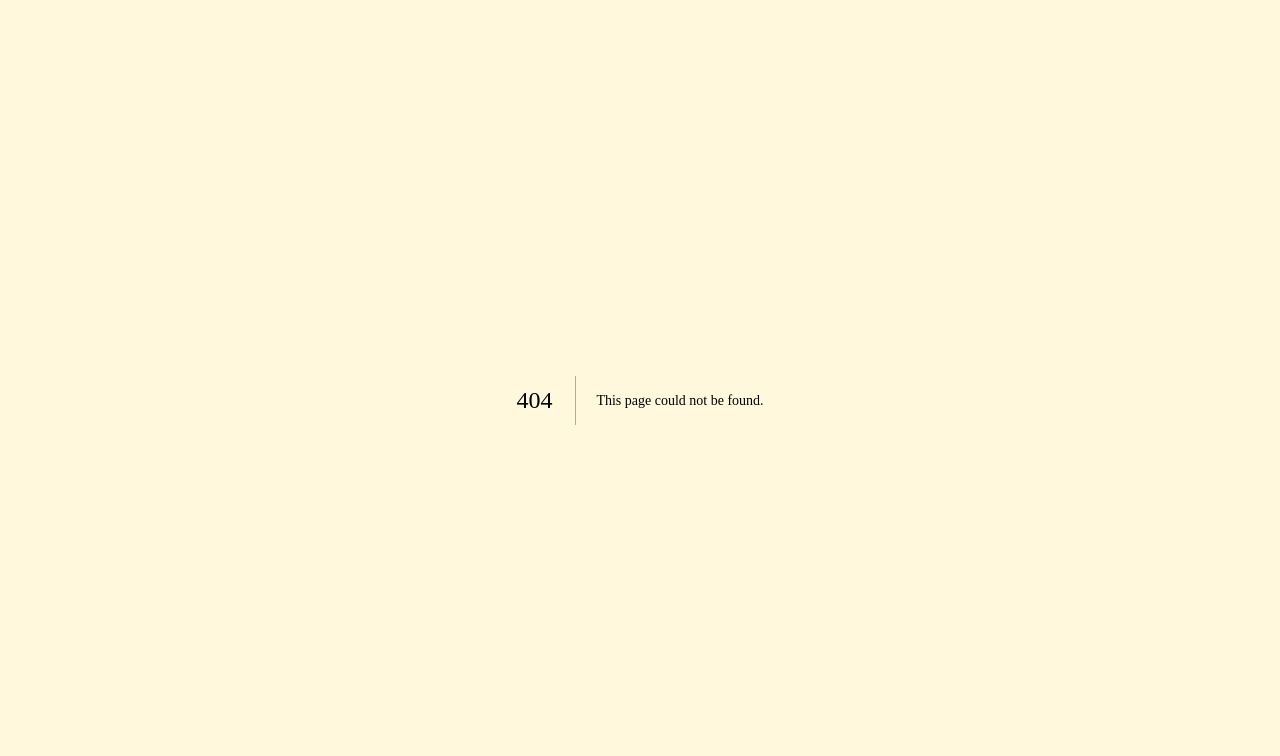
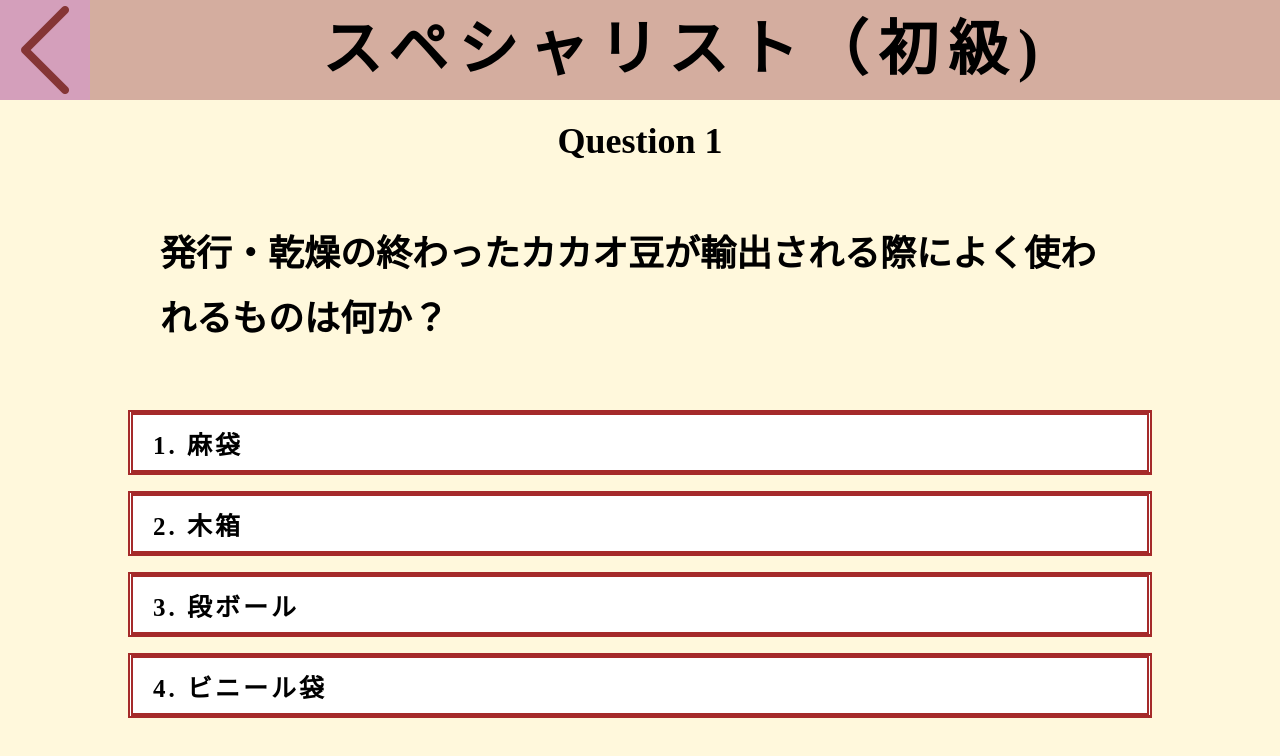
Before and after one commit to misaki04/chocolate_test, a Next.js app: page /special in a window 1280 px wide. Before the commit this address had no page. Shown: the top 756 px of the page. Built offline with nearby package versions, Linux system fonts and the light colour scheme.

Commit message:
✨ 初級テストの問題を作成

```diff
--- /dev/null
+++ b/app/special/page.jsx
@@ -0,0 +1,92 @@
+"use client";
+import styles from "./page.module.css";
+import Header from "../components/Header/Header";
+
+//     //  ①ここはヘッダー
+//     //  ②メインエリア
+//     //  ③問題文
+//     //  ④選択するボタン
+
+import React, { useState } from "react";
+import { questions } from "../data";
+
+// 関数
+export default function QuizApp() {
+  const [currentQuestion, setCurrentQuestion] = useState(0); //現在問題
+  const [score, setScore] = useState(0);
+  const [showScore, setShowScore] = useState(false);
+  const [explanation, setExplanation] = useState(null); // 説明
+  //if文（三項演算子(true・false)
+  const handleAnswerOptionClick = (selectedAnswer) => {
+    if (selectedAnswer === questions[currentQuestion].answer) {
+      setScore(score + 1);
+    }
+
+    const nextQuestion = currentQuestion + 1;
+    if (nextQuestion < questions.length) {
+      setCurrentQuestion(nextQuestion);
+    } else {
+      setShowScore(true);
+    }
+
+    setExplanation(questions[currentQuestion].explanation); // 正解時に解説を表示
+  };
+  // アロー関数
+  const handleRestartQuiz = () => {
+    setCurrentQuestion(0);
+    setScore(0);
+    setShowScore(false);
+    setExplanation(null); // 解説の表示をリセット
+  };
+  // 三項演算子
+  return (
+    <div className="container">
+      {/* 定義X（何をするか？）＝ 定義Xに何を代入するか？→今回であれば＄{}は文字列を代入*/}
+      {/* <Header title={`問題${currentQuestion + 1}`} /> */}
+      <Header title={`スペシャリスト（初級)`} />
+      {showScore ? (
+        <div className={styles.test}>
+          <p>
+            得点：{score} / {questions.length}
+          </p>
+          {questions.map((question, index) => (
+            <div key={index}>
+              <p>Q.{index + 1}</p> {/* No.1〜No.20を表示 */}
+              <p>{question.question}</p>
+              <p className={styles.answer}>【解答】 {question.answer}</p>
+              <p className={styles.explanation}>
+                【解説】{question.explanation}
+              </p>
+            </div>
+          ))}
+          {/* 解説の表示 */}
+          <button className={styles.restart} onClick={handleRestartQuiz}>
+            再挑戦
+          </button>{" "}
+        </div>
+      ) : (
+        //問題と選択肢の表示
+        <div>
+          <h1 className={styles.Q}>Question {currentQuestion + 1}</h1>
+          {/* 問題文表示*/}
+          <p className={styles.question}>
+            {questions[currentQuestion].question}
+          </p>
+          {/* 選択肢表示 */}
+          <div className={styles.options}>
+            {questions[currentQuestion].options.map((option, index) => (
+              <button
+                key={index}
+                className={styles.button}
+                onClick={() => handleAnswerOptionClick(option)}
+              >
+                {/*番号と選択を表示 } */}
+                {`${index + 1}. ${option}`}
+              </button>
+            ))}
+          </div>
+        </div>
+      )}
+    </div>
+  );
+}
--- /dev/null
+++ b/app/special/page.module.css
@@ -0,0 +1,118 @@
+.options {
+  width: 80%;
+  display: flex;
+  flex-wrap: wrap;
+  align-items: center;
+  justify-content: center;
+  margin: 0 auto;
+}
+
+.Q {
+  text-align: center;
+  font-size: 36px;
+  margin: 20px auto;
+}
+
+.question {
+  width: 75%;
+  height: 210px;
+  display: block;
+  margin: 10px auto;
+  font-size: 36px;
+  font-weight: bold;
+  line-height: 1.8;
+  flex-wrap: wrap;
+  display: flex;
+  justify-content: center;
+  align-content: center;
+}
+
+.container {
+  max-width: 600px;
+  margin: 0 auto;
+  padding: 20px;
+}
+
+.button {
+  width: 100%;
+  height: 65px;
+  padding: 0 20px;
+  margin: 8px auto;
+  text-align: left;
+  font-size: 25px;
+  font-weight: bold;
+  background-color: white;
+  color: black;
+  border: brown;
+  border-style: solid double;
+  border-width: thick;
+  cursor: pointer;
+  transition: background-color 0.3s;
+  letter-spacing: 3px;
+  box-shadow: 0 0 0 9;
+}
+
+.options button:hover {
+  background-color: #e0e0e0;
+}
+
+.score {
+  font-size: 20px;
+  margin-bottom: 10px;
+}
+
+.restart {
+  display: inline-block;
+  padding: 10px 20px;
+  font-size: 16px;
+  background-color: #4caf50;
+  color: #ffffff;
+  border: none;
+  border-radius: 4px;
+  cursor: pointer;
+  transition: background-color 0.3s;
+}
+
+.restart-button:hover {
+  background-color: #45a049;
+}
+
+.test {
+  width: 90%;
+  text-align: left;
+  font-size: 30px;
+  margin: 20px auto;
+}
+
+/* ボタンの文字とクリックした時に光る設定に変更 */
+/*折り返しbutton*/
+/* .button {
+  display: inline-block;
+  width: 500px;
+  height: 180px;
+  padding: 10px;
+  margin: 10px;
+  font-size: 30px;
+  font-weight: bold;
+  background-color: #f2f2f2;
+  border-color: white;
+  border-radius: 4px;
+  cursor: pointer;
+  transition: background-color 0.3s;
+  letter-spacing: 2px;
+} */
+
+/* 折り返しボタン */
+/* .question {
+  width: 75%;
+  height: 160px;
+  display: block;
+  margin: 10px auto;
+  font-size: 40px;
+  font-weight: bold;
+  line-height: 1.8;
+  flex-wrap: wrap;
+  display: flex;
+  justify-content: center;
+  align-content: center;
+} */
```
